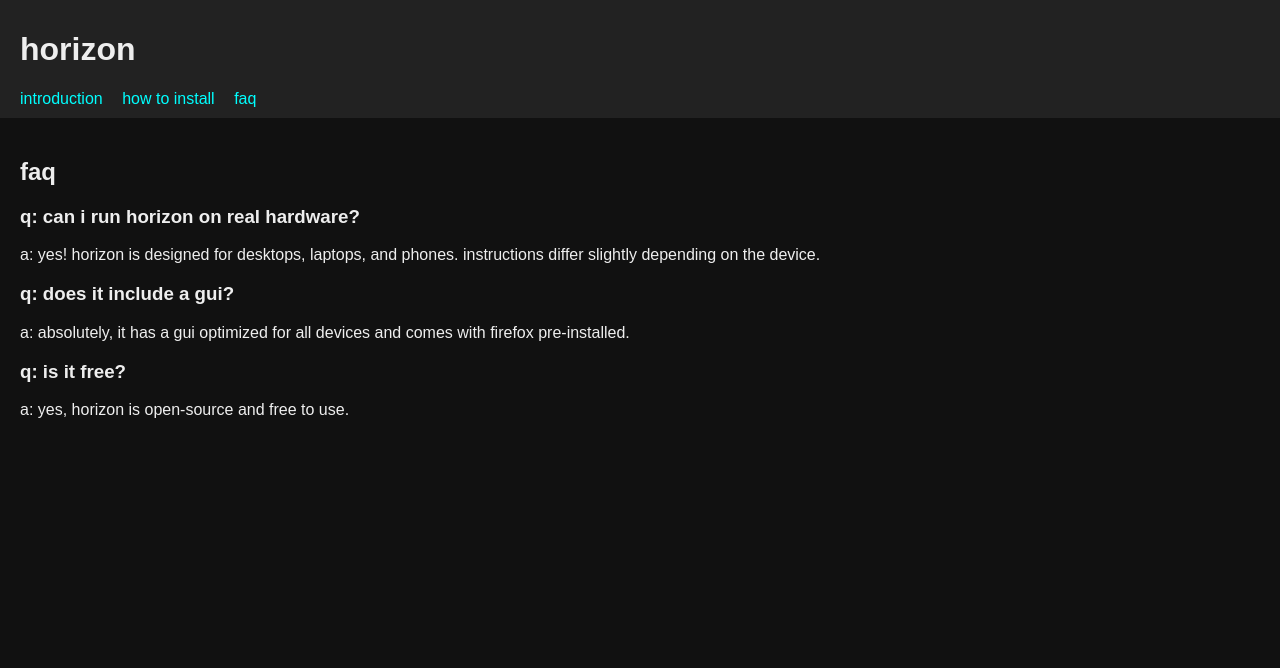
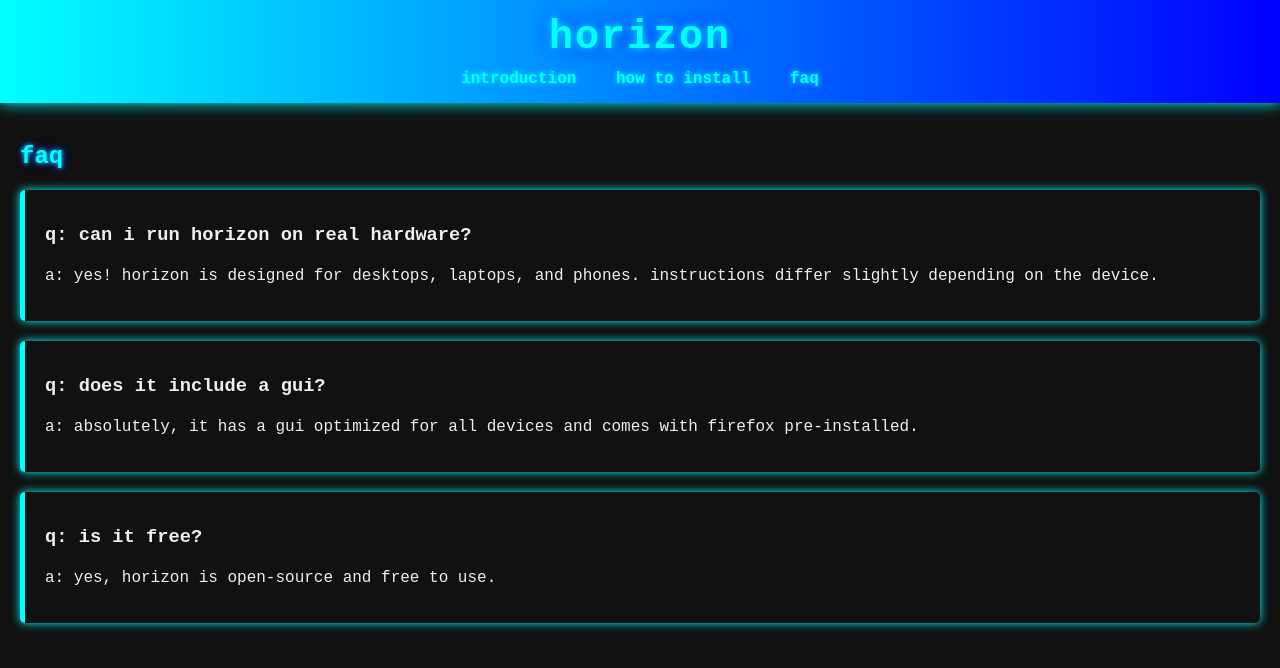
Before and after one commit to tyomabondar/horizon, a plain HTML site: page faq.html in a window 1280 px wide. Drawn offline with Linux system fonts and the light colour scheme.

Commit message:
Revamp styles for header, nav, and main sections

```diff
--- a/style.css
+++ b/style.css
@@ -1,5 +1,5 @@
 body {
-  font-family: Arial, sans-serif;
+  font-family: 'Courier New', monospace;
   background: #111;
   color: #eee;
   margin: 0;
@@ -7,31 +7,66 @@ body {
 }
 
 header {
-  background: #222;
-  padding: 10px 20px;
+  background: linear-gradient(90deg, #0ff, #00f);
+  padding: 15px 20px;
+  box-shadow: 0 0 15px #0ff;
+  text-align: center;
+}
+
+header h1 {
+  color: #0ff;
+  font-size: 2.5em;
+  letter-spacing: 2px;
+  text-shadow: 0 0 10px #0ff, 0 0 20px #00f;
+  margin: 0;
+}
+
+nav {
+  margin-top: 10px;
 }
 
 nav a {
   color: #0ff;
-  margin-right: 15px;
+  margin: 0 15px;
   text-decoration: none;
+  font-weight: bold;
+  text-shadow: 0 0 5px #0ff;
+  transition: 0.3s;
 }
 
 nav a:hover {
-  text-decoration: underline;
+  color: #00f;
+  text-shadow: 0 0 10px #0ff, 0 0 15px #00f;
 }
 
 main {
   padding: 20px;
 }
 
-img {
-  max-width: 100%;
-  height: auto;
+main h2 {
+  color: #0ff;
+  text-shadow: 0 0 5px #0ff, 0 0 10px #00f;
+}
+
+main p {
+  line-height: 1.6;
+}
+
+.step, .faq-item {
+  background: #111;
+  border-left: 5px solid #0ff;
+  padding: 15px 20px;
+  border-radius: 5px;
+  box-shadow: 0 0 10px #0ff;
+  transition: 0.3s;
   margin-top: 20px;
 }
 
-/* responsive */
+.step:hover, .faq-item:hover {
+  border-left-color: #00f;
+  box-shadow: 0 0 15px #00f;
+}
+
 @media (max-width: 600px) {
   nav a {
     display: block;
```
